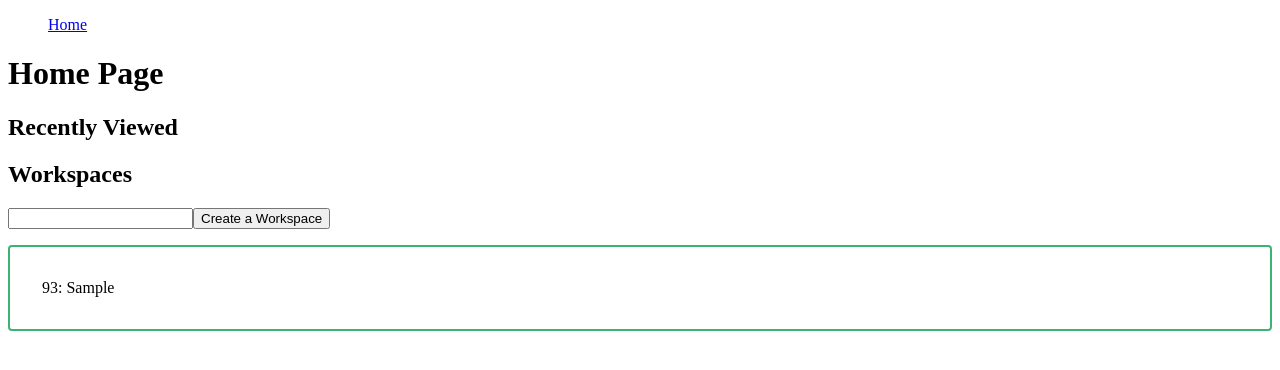
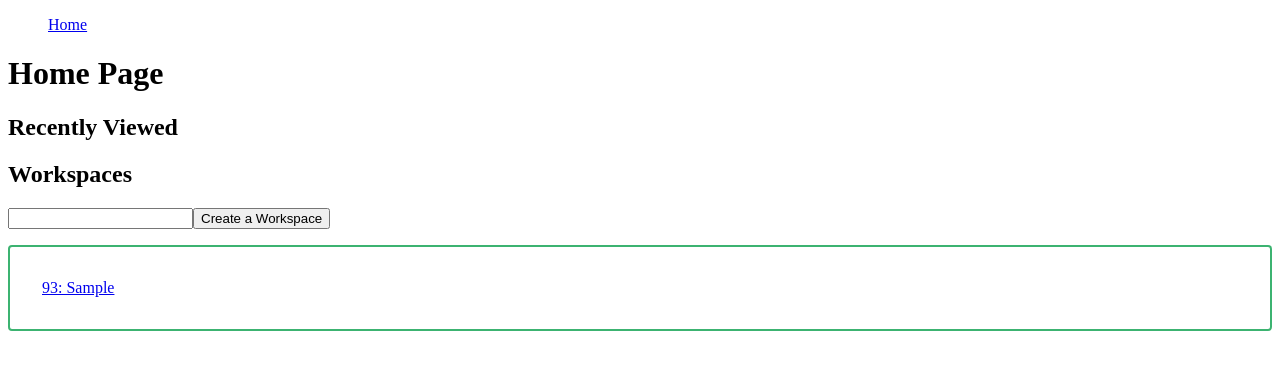
Before and after one commit to ajbates93/nuxt-trello-mvp, a Nuxt app: page / in a window 1280 px wide. Both pictures are taken after typing "Sample" into the empty fields and a click on the button "Create a Workspace". Shown: the top 370 px of the page. Built offline with nearby package versions, Linux system fonts and the light colour scheme.

Commit message:
move workspaceList into global store

```diff
--- a/pages/index.vue
+++ b/pages/index.vue
@@ -1,12 +1,7 @@
-<script setup lang="ts">
-
-  interface Workspace {
-    id: Number,
-    name: String
-  }
+<script setup>
+  import { workspaceList } from '../store/global.js'
 
   const newWorkspaceName = ref('')
-  const workspaceList = ref<Workspace[]>([])
   const createWorkspace = () => {
     const randomId = Math.floor(Math.random() * 100)
 
@@ -20,6 +15,7 @@
 </script>
 
 <template>
+  <div>
     <h1>Home Page</h1>
     <h2>Recently Viewed</h2>
     <h2>Workspaces</h2>
@@ -28,9 +24,10 @@
     <ul class="workspace-list">
       <li v-for="workspace in workspaceList" :key="workspace.id"
         class="workspace-card">
-      {{ workspace.id }}: {{ workspace.name }}
+        <nuxt-link :to="`/workspace/${workspace.id}`">{{ workspace.id }}: {{ workspace.name }}</nuxt-link>
       </li>
     </ul>
+  </div>
 </template>
 
 <style lang="less">
--- /dev/null
+++ b/store/global.js
@@ -0,0 +1 @@
+export const workspaceList = ref([])
```
Lines whose indentation alone changed are shown as unchanged.
